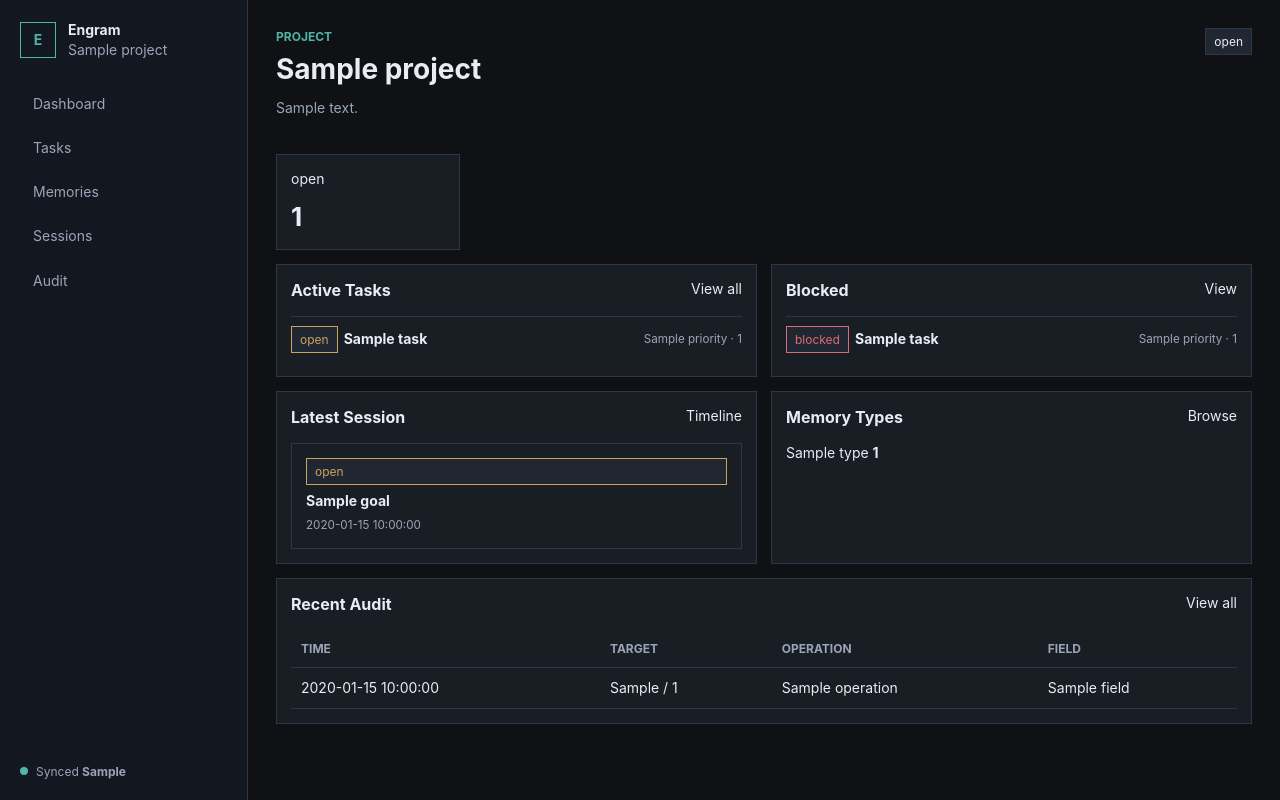
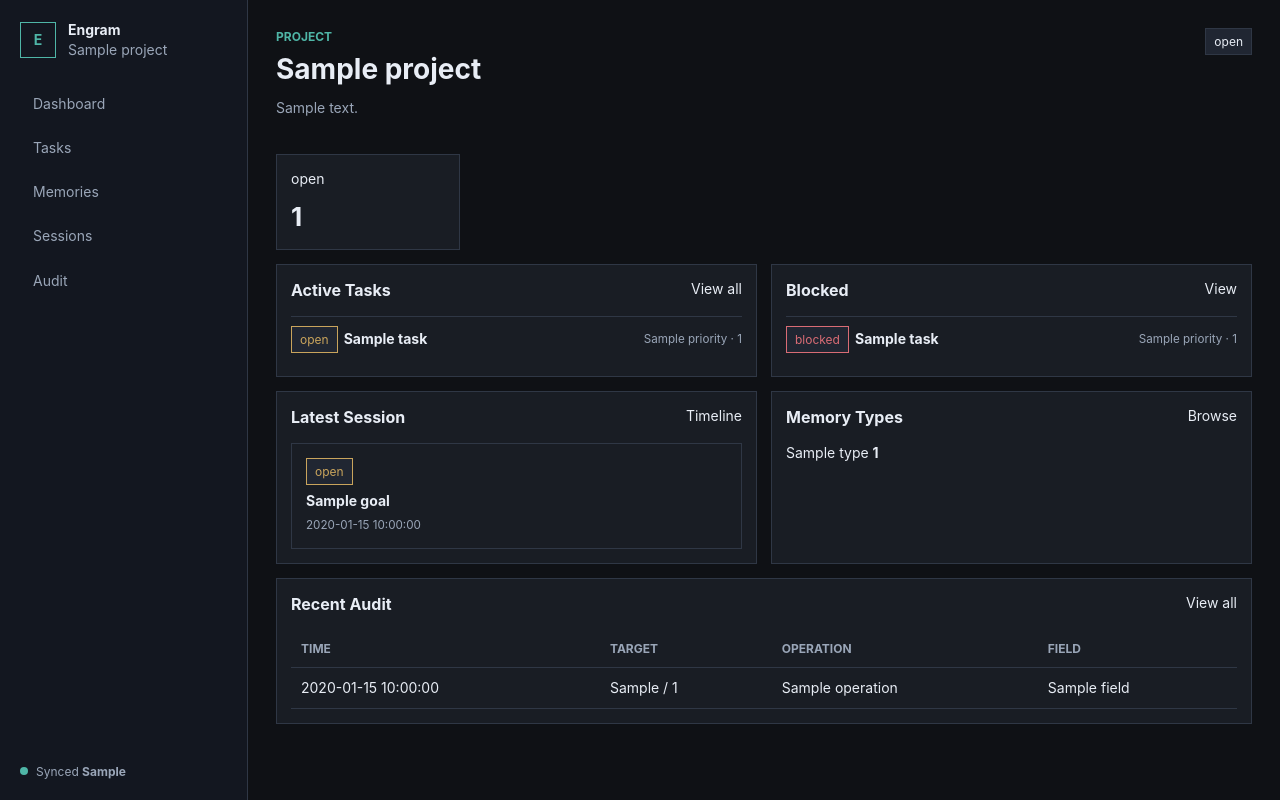
Before and after one commit to Sai937593/engram, a FastAPI app: template src/engram/ui/templates/dashboard.html in a window 1280 px wide. Run offline with FastAPI, Linux system fonts and the light colour scheme; the template is opened without the code that fills it: most values are stand-ins (such as "Sample title", 1, 10 or a date in 2020).

Commit message:
fix(ui): keep inspection status pills compact [6af20ad8]

```diff
--- a/src/engram/ui/static/ui.css
+++ b/src/engram/ui/static/ui.css
@@ -150,6 +150,10 @@ h2 {
 .status-chip,
 .pill,
 .tag-list span {
+  display: inline-flex;
+  align-items: center;
+  width: fit-content;
+  max-width: 100%;
   border: 1px solid var(--line);
   background: var(--panel-strong);
   padding: 4px 8px;
```
Also changed, not shown: CHANGELOG.md.
